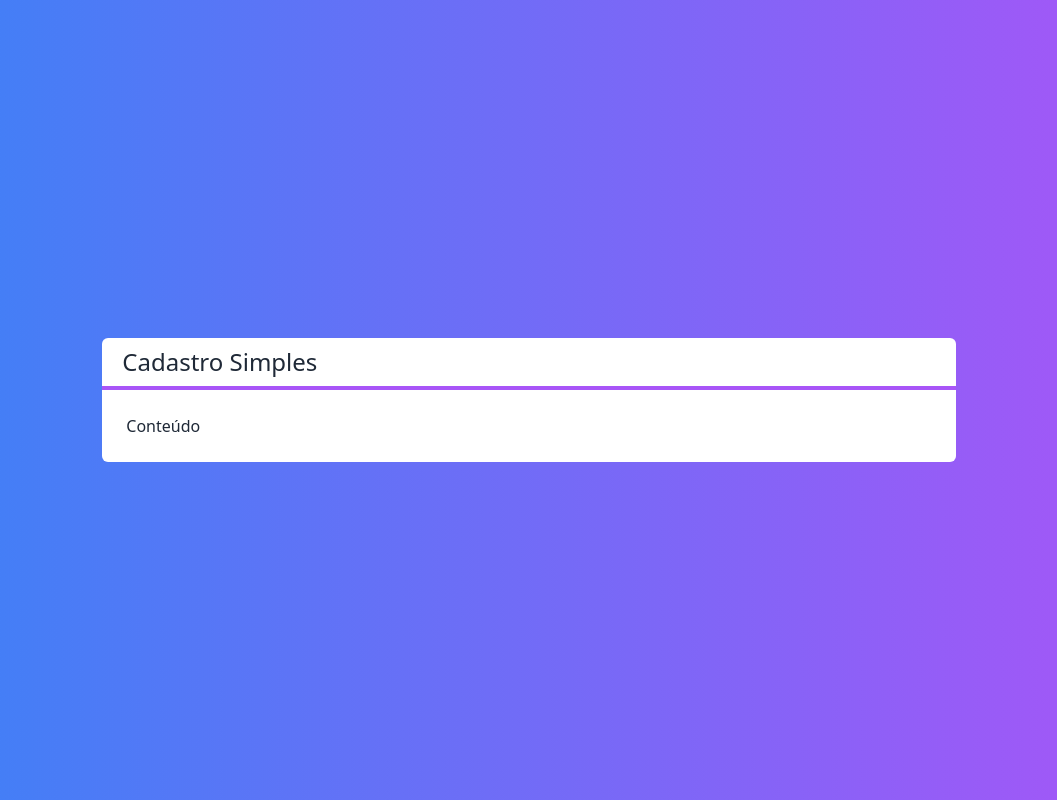
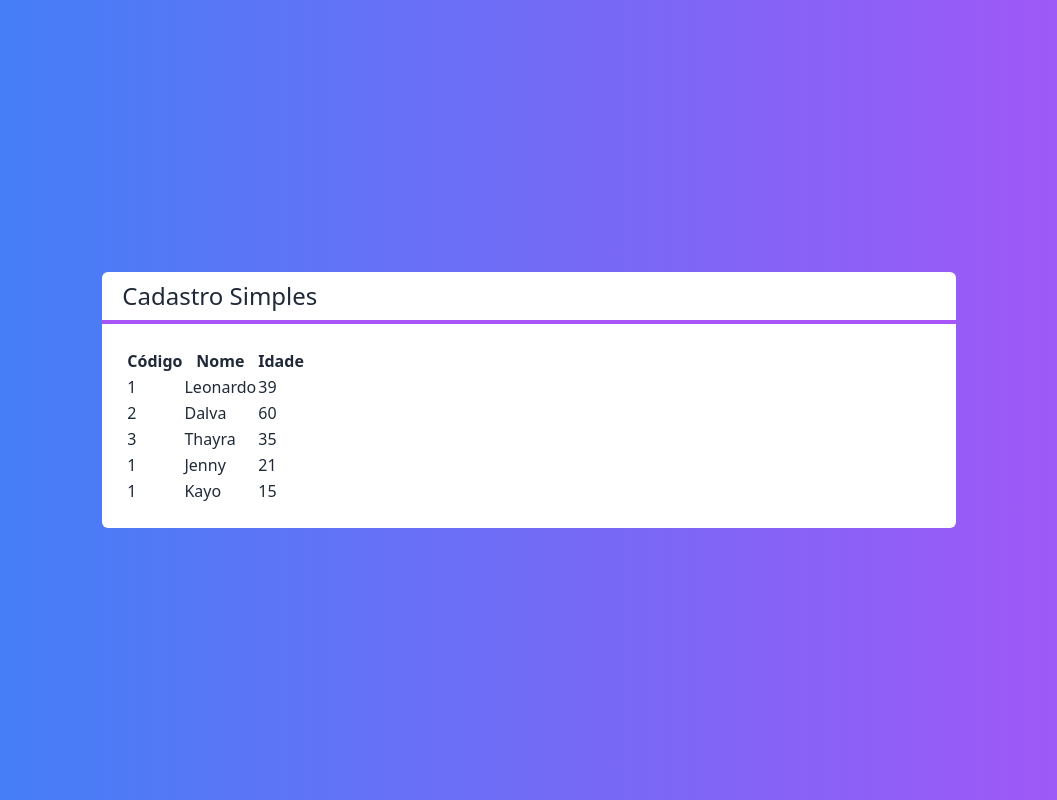
Before and after one commit to leojosants/udemy_nextjs_e_react_curso_completo_aprenda_com_projetos__secao_09, a Next.js app in the folder next-crud/: page / in a window 1280 px wide. Shown: the whole page, without its empty margins (111-1168 px from the left). Built offline with nearby package versions, Linux system fonts and the light colour scheme.

Commit message:
table component #01

```diff
--- a/next-crud/src/components/LayoutComponent.tsx
+++ b/next-crud/src/components/LayoutComponent.tsx
@@ -1,7 +1,7 @@
 import Title from "./TitleComponent";
 import { LayoutProps } from "./interfaces/LayoutProps";
 
-export default function Layout(props: LayoutProps) {
+export default function Layout(props: LayoutProps): JSX.Element {
     return (
         <div className={`flex flex-col w-2/3 bg-white text-gray-800 rounded-md`}>
 
--- /dev/null
+++ b/next-crud/src/components/TableComponent.tsx
@@ -0,0 +1,34 @@
+import { TableProps } from "./interfaces/TableProps";
+
+export default function Table(props: TableProps): JSX.Element {
+    function renderHeader(): JSX.Element {
+        return (
+            <tr>
+                <th>Código</th>
+                <th>Nome  </th>
+                <th>Idade </th>
+            </tr>
+        );
+    };
+
+    function renderData(): JSX.Element[] {
+        return (
+            props.clients?.map((client, index) => {
+                return (
+                    <tr key={index}>
+                        <td>{client.id}  </td>
+                        <td>{client.name}</td>
+                        <td>{client.age} </td>
+                    </tr>
+                );
+            })
+        );
+    };
+
+    return (
+        <table>
+            <thead>{renderHeader()} </thead>
+            <tbody>{renderData()}   </tbody>
+        </table>
+    );
+};
--- a/next-crud/src/components/TitleComponent.tsx
+++ b/next-crud/src/components/TitleComponent.tsx
@@ -1,6 +1,6 @@
 import { TitleProps } from "./interfaces/TitleProps";
 
-export default function Title(props: any) {
+export default function Title(props: any): JSX.Element {
     return (
         <div className={`flex flex-col justify-center`}>
 
--- /dev/null
+++ b/next-crud/src/components/interfaces/TableProps.tsx
@@ -0,0 +1,5 @@
+import Client from "@/core/Client";
+
+export interface TableProps {
+    clients: Client[];
+};
--- a/next-crud/src/pages/index.tsx
+++ b/next-crud/src/pages/index.tsx
@@ -1,11 +1,21 @@
 import Layout from "@/components/LayoutComponent";
+import Table from "@/components/TableComponent";
+import Client from "@/core/Client";
 
 export default function Home() {
+  const clients: Client[] = [
+    new Client('Leonardo', 39, '1'),
+    new Client('Dalva', 60, '2'),
+    new Client('Thayra', 35, '3'),
+    new Client('Jenny', 21, '1'),
+    new Client('Kayo', 15, '1'),
+  ];
+
   return (
     <div className={`flex justify-center items-center h-screen bg-gradient-to-r from-blue-500 to-purple-500 text-white`}>
 
       <Layout title="Cadastro Simples">
-        <span>Conteúdo</span>
+        <Table clients={clients}/>
       </Layout>
 
     </div>
```
